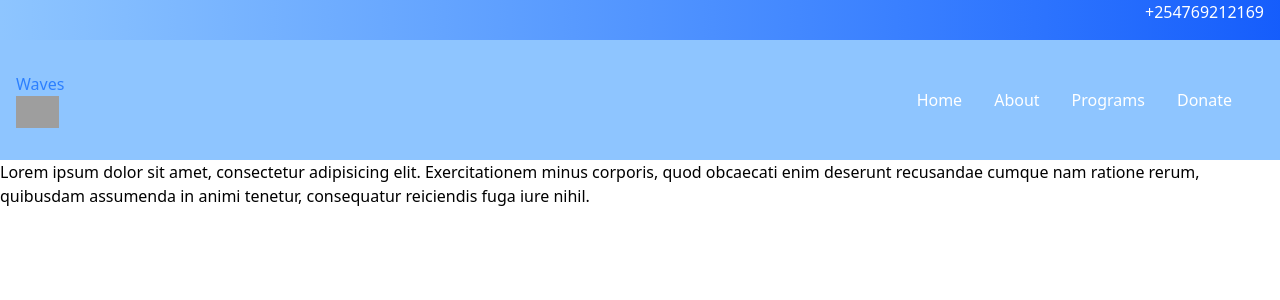
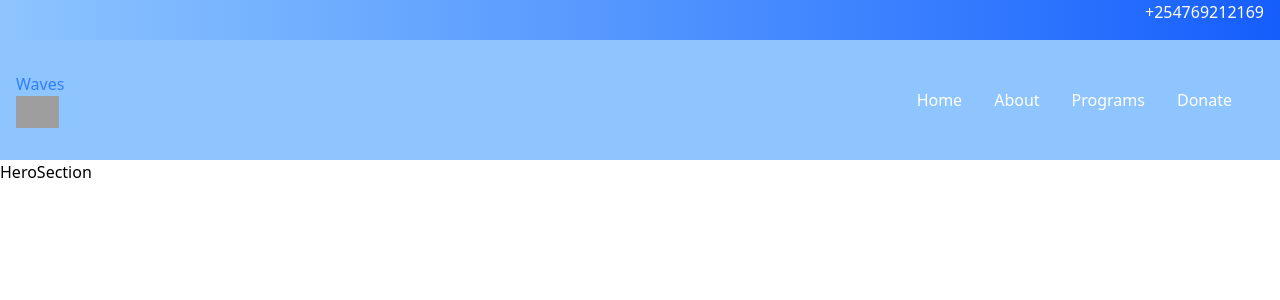
Before and after one commit to edwinmuriithi/waves, a React (Vite) app: page /Hero in a window 1280 px wide. Shown: the top 300 px of the page. Built offline with nearby package versions, Linux system fonts and the light colour scheme; grey boxes are pictures that could not be loaded.

Commit message:
set-up basic routing

```diff
--- a/src/App.jsx
+++ b/src/App.jsx
@@ -1,13 +1,19 @@
+import React, { useState, useEffect } from "react";
+import { BrowserRouter as Router, Routes, Route } from "react-router-dom";
+import Navbar from './components/Header/Navbar'
 import HomePage from "./components/Home/HomePage";
-import Navbar from "./components/Header/Navbar";
+import HeroSection from "./components/HeroSection";
 
-const App = () => {
+
+export default function App() {
+
   return (
-    <main>
-      <Navbar />
-      <HomePage />
-    </main>
+    <Router>
+        <Navbar />
+        <Routes>
+          <Route path="/" element={<HomePage />} />
+          <Route path="/Hero" element={<HeroSection />} />
+        </Routes>
+    </Router>
   );
-};
-
-export default App;
+}
--- /dev/null
+++ b/src/components/HeroSection.jsx
@@ -0,0 +1,9 @@
+import React from 'react'
+
+function HeroSection() {
+  return (
+    <div>HeroSection</div>
+  )
+}
+
+export default HeroSection
```
